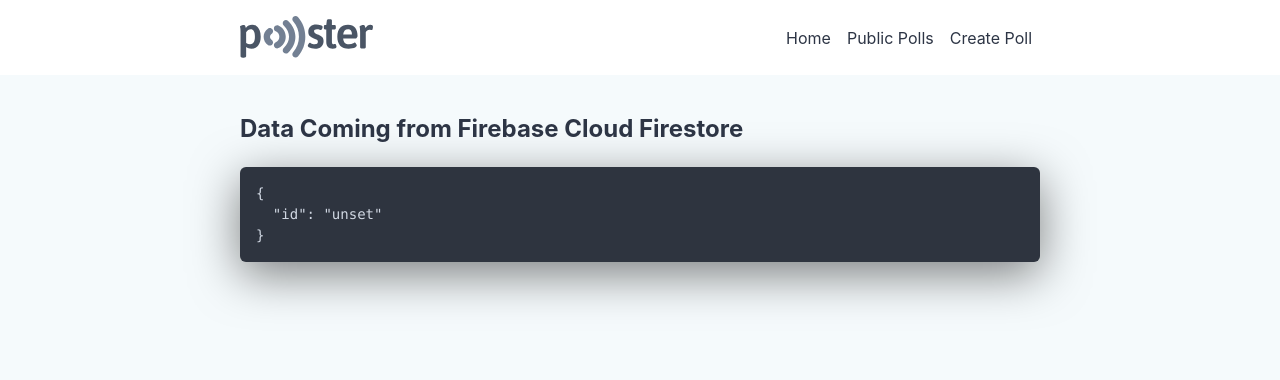
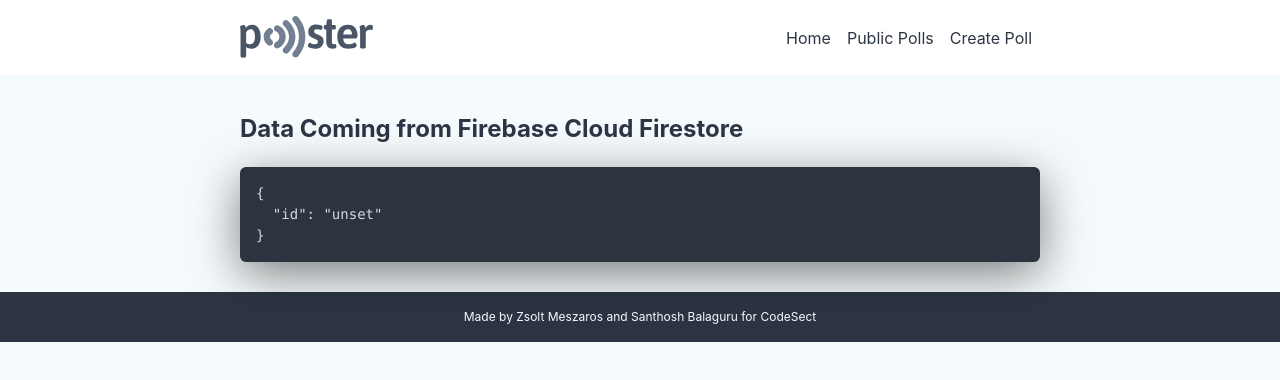
Before and after one commit to codesect/cs01-team-ada-05, a React (Create React App) app: page /test in a window 1280 px wide. Shown: the top 380 px of the page. Built offline with nearby package versions, Linux system fonts and the light colour scheme; no server answers; the database is empty.

Commit message:
Add footer component

```diff
--- /dev/null
+++ b/src/components/Footer.js
@@ -0,0 +1,27 @@
+import React from 'react';
+import styled from 'styled-components/macro';
+
+import { Wrapper } from './GlobalStyles';
+
+const StyledFooter = styled.footer`
+  background-color: ${({ theme }) => theme.footer};
+  color: ${({ theme }) => theme.footerText};
+  font-size: 0.75rem;
+  text-align: center;
+
+  p {
+    margin: 0;
+  }
+`;
+
+function Footer() {
+  return (
+    <StyledFooter>
+      <Wrapper>
+        <p>Made by Zsolt Meszaros and Santhosh Balaguru for CodeSect</p>
+      </Wrapper>
+    </StyledFooter>
+  );
+}
+
+export default Footer;
--- a/src/index.js
+++ b/src/index.js
@@ -4,6 +4,7 @@ import { Router } from '@reach/router';
 import { ThemeProvider } from 'styled-components/macro';
 
 import App from './App';
+import Footer from './components/Footer';
 import GlobalStyles from './components/GlobalStyles';
 import Header from './components/Header';
 import TestComponent from './components/TestComponent';
@@ -18,6 +19,7 @@ ReactDOM.render(
       <App path="/" />
       <TestComponent path="/test" />
     </Router>
+    <Footer />
     <GlobalStyles />
   </ThemeProvider>,
   document.getElementById('root')
--- a/src/themes.js
+++ b/src/themes.js
@@ -66,6 +66,8 @@ const defaultTheme = {
   buttonFacebook: '#3b5998',
   buttonTwitter: '#1da1f2',
   buttonText: colors.grey[800],
+  footer: colors.grey[800],
+  footerText: colors.grey[100],
   form: colors.white,
   header: colors.white,
   input: colors.grey[100],
```
